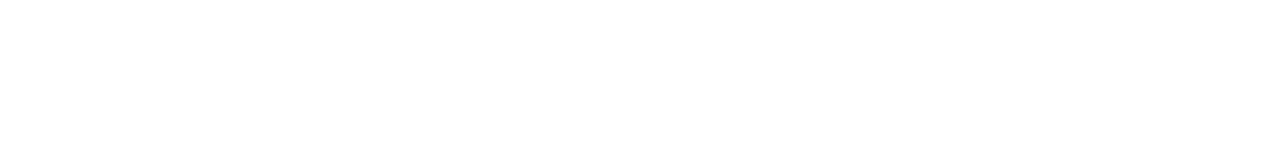
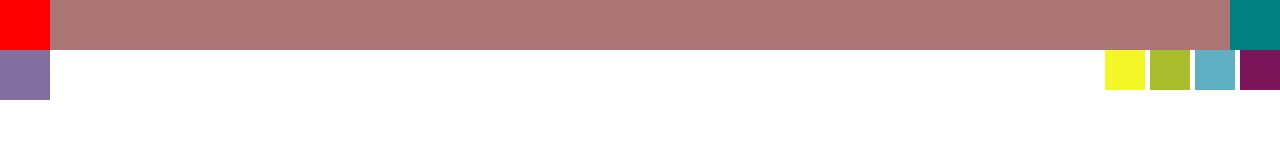
Before and after one commit to Kolvan16/homework8, a plain HTML site: page index.html in a window 1280 px wide. Drawn offline with Linux system fonts and the light colour scheme.

Commit message:
Создание 1 и 2 блока

```diff
--- a/index.html
+++ b/index.html
@@ -3,8 +3,21 @@
 <head>
     <meta charset="UTF-8">
     <title>Document</title>
+    <link rel="stylesheet" href="style.css">
 </head>
 <body>
-
+    <div class="header">
+        <div class="one"></div>
+        <div class="nav"></div>
+        <div class="clearfix"></div>
+    </div>
+    <div class="next">
+        <div class="one1"></div>
+        <div class="two"></div>
+        <div class="three"></div>
+        <div class="four"></div>
+        <div class="five"></div>
+        <div class="clearfix"></div>
+    </div>
 </body>
 </html>
--- a/style.css
+++ b/style.css
@@ -0,0 +1,57 @@
+* {
+    box-sizing: border-box;
+}
+body {
+    margin: 0;
+}
+.header {
+    background-color:rgb(172, 118, 118);
+}
+.one {
+    background-color: red;
+    width: 50px;
+    height: 50px;
+    float: left;
+}
+.nav {
+    background-color: teal;
+    width: 50px;
+    height: 50px;
+    float: right;
+}
+.clearfix {
+    clear: both;
+}
+.one1 {
+    background-color: rgb(130, 111, 160);
+    width: 50px;
+    height: 50px;
+    float: left;
+}
+.two {
+    background-color: rgb(124, 20, 90);
+    width: 40px;
+    height: 40px;
+    float: right;
+    margin-left: 5px;
+}
+.three {
+    background-color: rgb(96, 176, 196);
+    width: 40px;
+    height: 40px;
+    float: right;
+    margin-left: 5px;
+}
+.four {
+    background-color: rgb(169, 190, 45);
+    width: 40px;
+    height: 40px;
+    float: right;
+    margin-left: 5px;
+}
+.five {
+    background-color: rgb(243, 247, 39);
+    width: 40px;
+    height: 40px;
+    float: right;
+}
```
